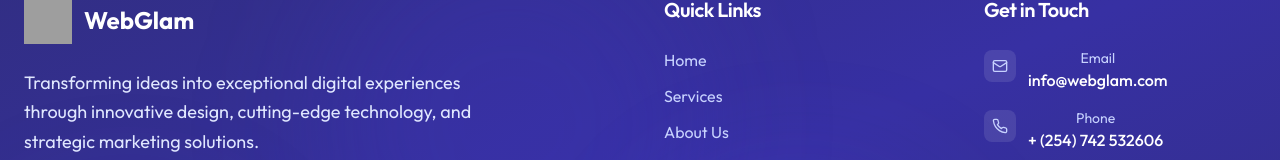
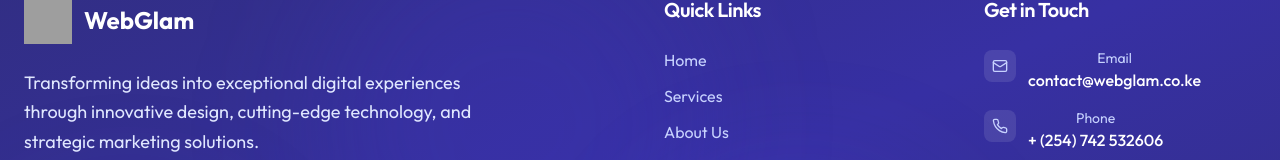
Before and after one commit to Githu77/WebGlam, a Next.js app: page /about in a window 1280 px wide. Shown: the part 1678-1838 px from the top of the page. Built offline with nearby package versions, Linux system fonts and the light colour scheme; grey boxes are pictures that could not be loaded.

Commit message:
contact page update

```diff
--- a/components/footer.tsx
+++ b/components/footer.tsx
@@ -126,7 +126,7 @@ export default function Footer() {
                     href="mailto:info@webglam.com"
                     className="text-white font-medium hover:text-indigo-100 transition-colors"
                   >
-                    info@webglam.com
+                    contact@webglam.co.ke
                   </Link>
                 </div>
               </li>
```
